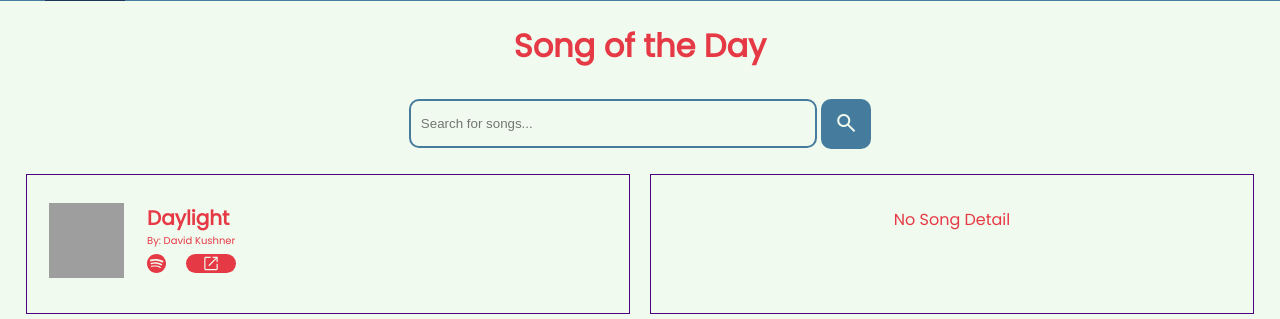
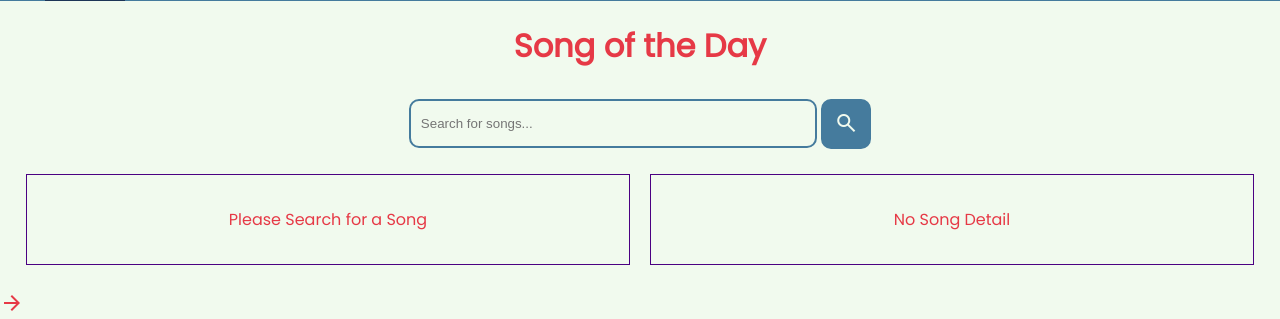
Before and after one commit to LegosAndStuff-Dev/Song-of-the-Day, a Flask app: page / in a window 1280 px wide. Shown: the part 52-371 px from the top of the page. Run offline with Flask 3, Linux system fonts and the light colour scheme; grey boxes are pictures that could not be loaded.

Commit message:
removed the template design for the search result

```diff
--- a/templates/index.html
+++ b/templates/index.html
@@ -45,32 +45,11 @@
     <!-- Testing area -->
     <div class='parent flex-parent'>
         <div class='child flex-child' id="searchResults">
-          <div class="item">
-            <div class="image">
-                <img src="https://i.scdn.co/image/ab67616d0000b27395ca6a9b4083a86c149934ae" width="75" height="75">
-            </div>
-            <div class="data">
-                <h3 style="font-size: 20px; margin: 0px; height: 25px">Daylight</h3>
-                <p style="margin: 0px; font-size: 10px;">By: David Kushner</p>
-                <div class="button-group">
-                    <svg xmlns="http://www.w3.org/2000/svg" width="19" height="19" viewBox="0 0 19 19" fill="none">
-                        <path d="M9.49999 0C4.25627 0 0 4.25627 0 9.5C0 14.7551 4.25627 19 9.49999 19C14.7551 19 19 14.7437 19 9.5C19.0113 4.25627 14.7551 0 9.49999 0ZM13.8584 13.7109C13.6882 13.9946 13.325 14.0741 13.0412 13.9038C10.8052 12.5418 8.00178 12.2354 4.68757 12.9845C4.36977 13.0526 4.05197 12.8596 3.98387 12.5418C3.91577 12.224 4.10872 11.9062 4.42652 11.8381C8.04718 11.0096 11.1571 11.3614 13.6541 12.8937C13.9492 13.0639 14.04 13.4271 13.8584 13.7109ZM15.0275 11.1231C14.8118 11.4749 14.3578 11.5771 14.006 11.3728C11.4522 9.7951 7.55913 9.3411 4.54002 10.2605C4.14277 10.374 3.73417 10.1583 3.62066 9.7724C3.50716 9.37515 3.72281 8.96655 4.12007 8.85305C7.57048 7.80884 11.8608 8.30824 14.8005 10.1129C15.1296 10.3172 15.2431 10.7712 15.0275 11.1231ZM15.1296 8.42174C12.0651 6.60574 7.01433 6.43548 4.08602 7.32079C3.62066 7.46834 3.12126 7.19594 2.97371 6.73059C2.82616 6.26523 3.09856 5.76583 3.56391 5.61828C6.92353 4.59677 12.5077 4.80108 16.0263 6.88949C16.4462 7.13919 16.5824 7.68399 16.3327 8.10394C16.0944 8.53525 15.5496 8.67145 15.1296 8.42174Z" fill="#E63946"/>
-                    </svg>
-                    <button onclick="openData()">
-                        <svg xmlns="http://www.w3.org/2000/svg" width="20" height="19" viewBox="0 0 20 19" fill="none">
-                            <mask id="mask0_20_7" style="mask-type:alpha" maskUnits="userSpaceOnUse" x="0" y="0" width="20" height="19">
-                                <rect x="0.5" width="19" height="19" fill="#D9D9D9"/>
-                            </mask>
-                            <g mask="url(#mask0_20_7)">
-                                <path d="M4.70195 16.2291C4.30205 16.2291 3.96356 16.0906 3.68648 15.8135C3.40939 15.5364 3.27085 15.1979 3.27085 14.7981V4.20195C3.27085 3.80205 3.40939 3.46356 3.68648 3.18648C3.96356 2.90939 4.30205 2.77085 4.70195 2.77085H9.69549V3.95833H4.70195C4.64104 3.95833 4.58521 3.98371 4.53445 4.03445C4.48371 4.08521 4.45833 4.14104 4.45833 4.20195V14.7981C4.45833 14.859 4.48371 14.9148 4.53445 14.9655C4.58521 15.0163 4.64104 15.0417 4.70195 15.0417H15.2981C15.359 15.0417 15.4148 15.0163 15.4655 14.9655C15.5163 14.9148 15.5417 14.859 15.5417 14.7981V9.80452H16.7291V14.7981C16.7291 15.1979 16.5906 15.5364 16.3135 15.8135C16.0364 16.0906 15.6979 16.2291 15.2981 16.2291H4.70195ZM8.19439 12.1399L7.36011 11.3056L14.7074 3.95833H11.5833V2.77085H16.7291V7.91667H15.5417V4.79261L8.19439 12.1399Z" fill="#F1FAEE"/>
-                            </g>
-                        </svg>
-                    </button>
-                </div>
-            </div>
-          </div>
+            <!-- This is where each item goes for the song (6 items) -->
+            <p style="text-align: center; position: relative;">Please Search for a Song</p>
         </div>
         <div class='child flex-child'>
+            <!-- This is where the addition detail of a song would go -->
             <p style="text-align: center; position: relative;">No Song Detail</p>
         </div>
     </div>
```
